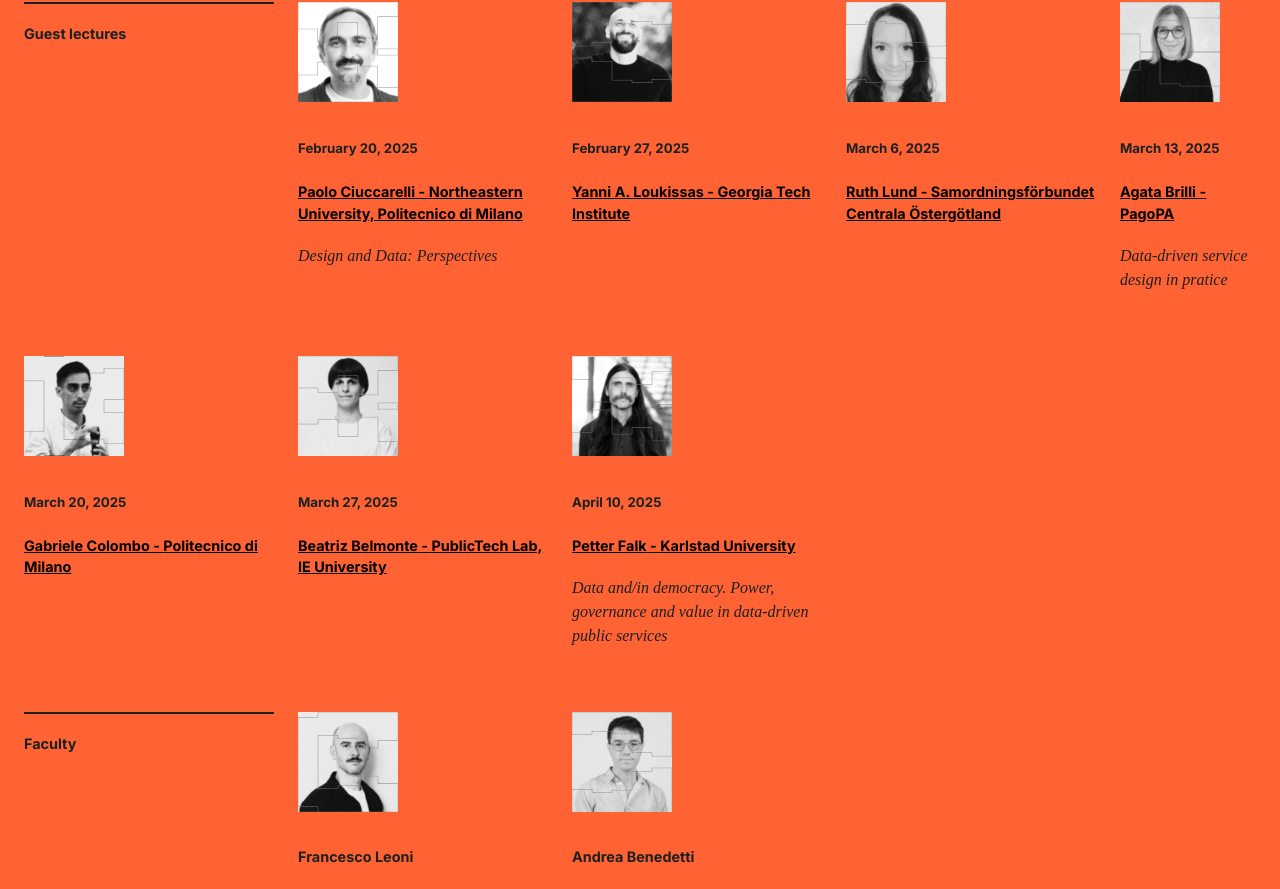
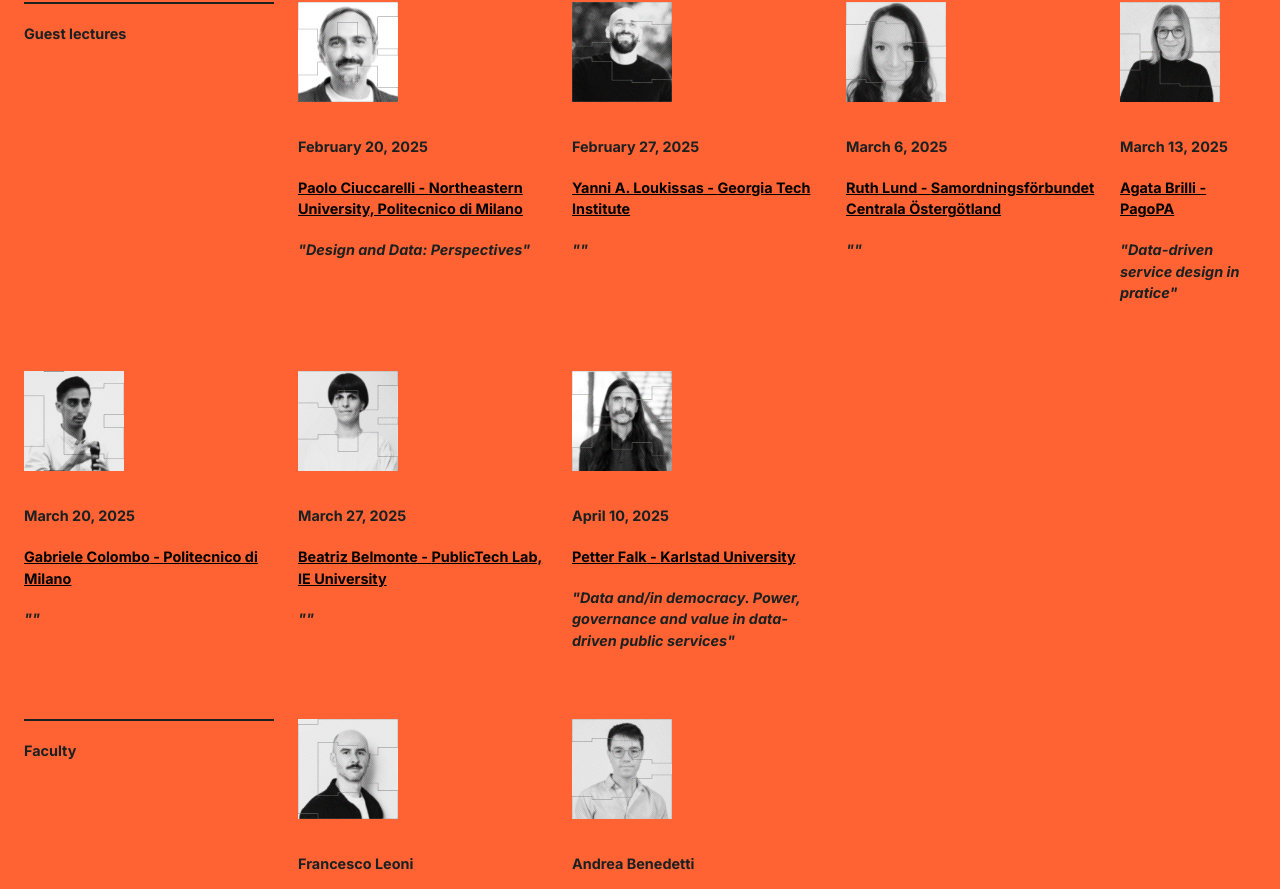
Before and after one commit to dataservicedesign/syllabus, a Next.js app: page /syllabus/ in a window 1280 px wide. Shown: the part 2626-3515 px from the top of the page. Built offline with nearby package versions, Linux system fonts and the light colour scheme; a web font is replaced by a local one.

Commit message:
Update index.js

```diff
--- a/pages/index.js
+++ b/pages/index.js
@@ -122,9 +122,9 @@ export default function Home({ allPostsData, allCourseData }) {
       {allPostsData.map((s, index) => (
         <div style={{ gridColumn: "auto"}}>
         <div style={{ width: "100px"}}><Zoom classDialog={"custom-zoom"}><img src={`/syllabus/seminars/${s.id}.png`} style={{width: "100%", marginBottom: "0.5rem"}}/></Zoom></div>
-        <h5>{formattedDates[index]}</h5>
+        <h4>{formattedDates[index]}</h4>
         <h4><Link href={`seminars/${s.id}`}>{s.name} -  {s.affiliation}</Link></h4>
-        <p><i>{s.title}</i></p></div>
+        <h4><i>"{s.title}"</i></h4></div>
       ))}
       <div style={{ gridColumnStart: 1, borderTop: "2px solid #1b2021" }}>
       <h4>Faculty</h4>
```
